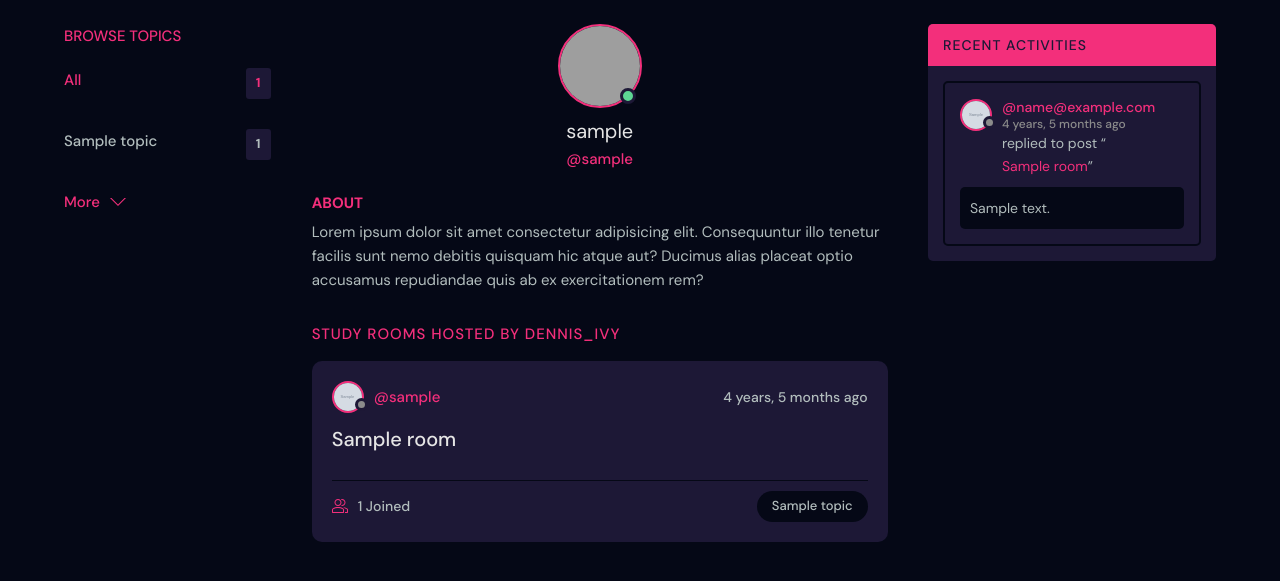
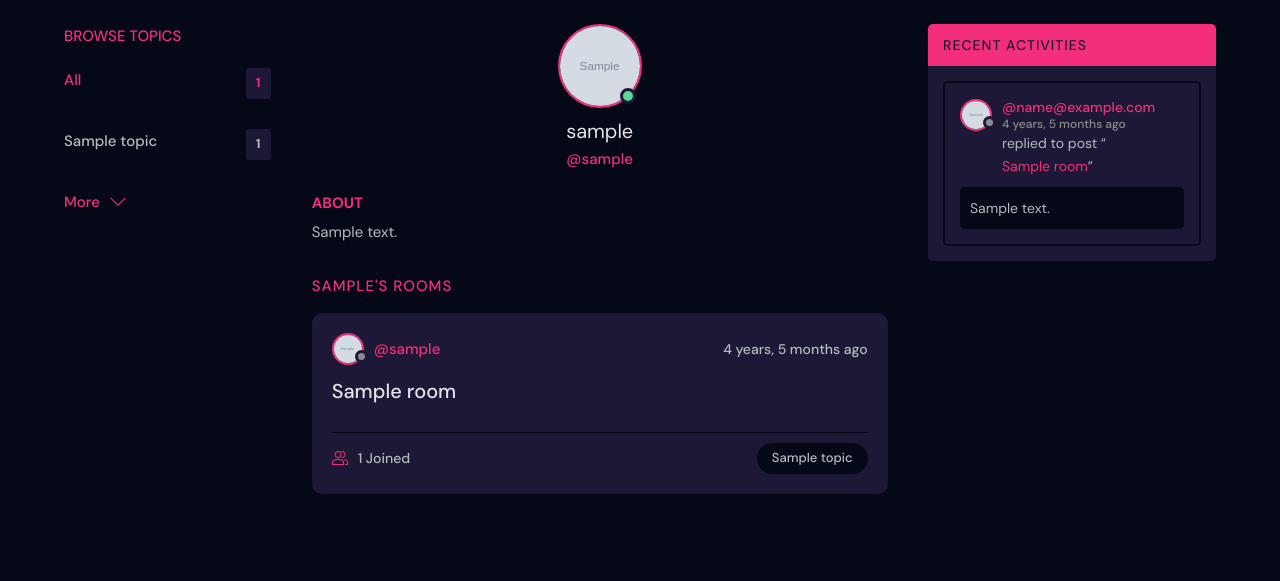
Before and after one commit to mdugay4/social-app, a Django app: page /profile/1/ in a window 1280 px wide. Shown: the part 76-657 px from the top of the page. Run offline with Django 5.2, Linux system fonts and the light colour scheme; tables that the repository leaves empty hold one stand-in row (values such as "Sample post"); grey boxes marked "Sample" are stand-in pictures; parts of the project's set-up code (start-up, migrations or seed data) failed here and were passed over; grey boxes are pictures that could not be loaded.

Commit message:
Profile page display bio and fixed room participant display

```diff
--- a/base/templates/base/profile.html
+++ b/base/templates/base/profile.html
@@ -11,7 +11,7 @@
         <div class="profile">
           <div class="profile__avatar">
             <div class="avatar avatar--large active">
-              <img src="https://randomuser.me/api/portraits/men/11.jpg" />
+              <img src="{{user.avatar.url}}" />
             </div>
           </div>
           <div class="profile__info">
@@ -24,16 +24,14 @@
           <div class="profile__about">
             <h3>About</h3>
             <p>
-              Lorem ipsum dolor sit amet consectetur adipisicing elit. Consequuntur illo tenetur
-              facilis sunt nemo debitis quisquam hic atque aut? Ducimus alias placeat optio
-              accusamus repudiandae quis ab ex exercitationem rem?
+              {{user.bio}}
             </p>
           </div>
         </div>
 
         <div class="roomList__header">
           <div>
-            <h2>Study Rooms Hosted by dennis_ivy</a>
+            <h2>{{user.username}}'s Rooms</a>
             </h2>
           </div>
         </div>
--- a/base/templates/base/room_form.html
+++ b/base/templates/base/room_form.html
@@ -74,7 +74,9 @@
                     </div> -->
 
                     <div class="form__action">
-                        <a class="btn btn--dark" href="index.html">Cancel</a>
+                        <a class="btn btn--dark" href="{% url 'home' %}"
+                            >Cancel</a
+                        >
                         <button class="btn btn--main" type="submit">
                             Submit
                         </button>
--- a/base/views.py
+++ b/base/views.py
@@ -86,6 +86,14 @@ def home(request):
     context = {'rooms': rooms, 'topics': topics, 'room_count': room_count, 'room_messages': room_messages}
     return render(request, 'base/home.html', context)
 
+def userProfile(request, id):
+    user = User.objects.get(id=id)
+    rooms = user.room_set.all()
+    room_messages = user.message_set.all()
+    topics = Topic.objects.all()
+    context = {'user': user, 'rooms': rooms, 'room_messages': room_messages, 'topics': topics}
+    return render(request, 'base/profile.html', context)
+
 def room(request, id):
     room = Room.objects.get(id=id)
     room_messages = room.message_set.all()
@@ -103,18 +111,11 @@ def room(request, id):
     context = {'room': room, 'room_messages': room_messages, 'participants': participants}
     return render(request, 'base/room.html', context)
 
-def userProfile(request, id):
-    user = User.objects.get(id=id)
-    rooms = user.room_set.all()
-    room_messages = user.message_set.all()
-    topics = Topic.objects.all()
-    context = {'user': user, 'rooms': rooms, 'room_messages': room_messages, 'topics': topics}
-    return render(request, 'base/profile.html', context)
-
 @login_required(login_url='login')
-def createRoom(request):
+def createRoom(request, id):
     form = RoomForm()
     topics = Topic.objects.all()
+    room = Room.objects.get(id=id)
 
     if request.method == 'POST':
         # print(request.POST)
@@ -127,6 +128,7 @@ def createRoom(request):
             name=request.POST.get('name'),
             description=request.POST.get('description'),
         )
+        room.participants.add(request.user)
 
         return redirect('home')
 
```
